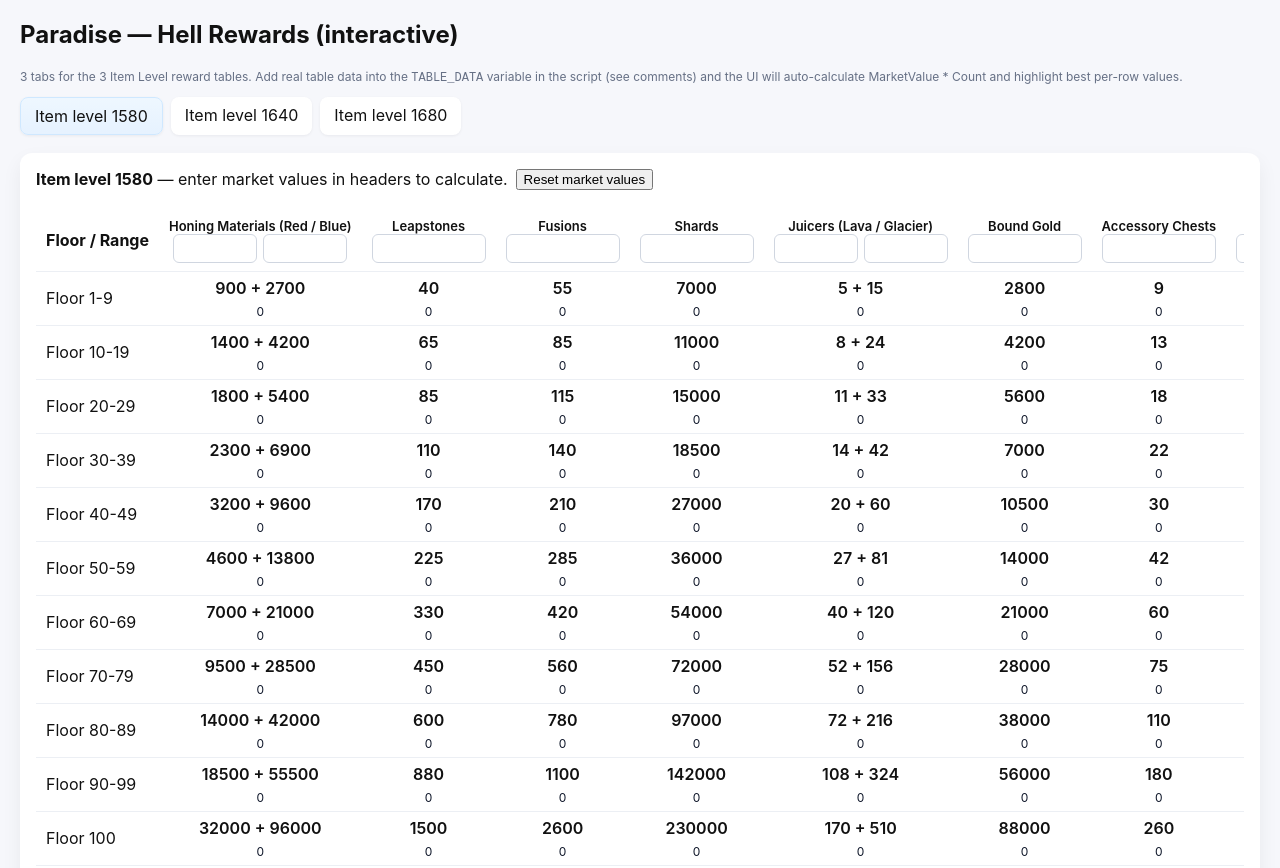
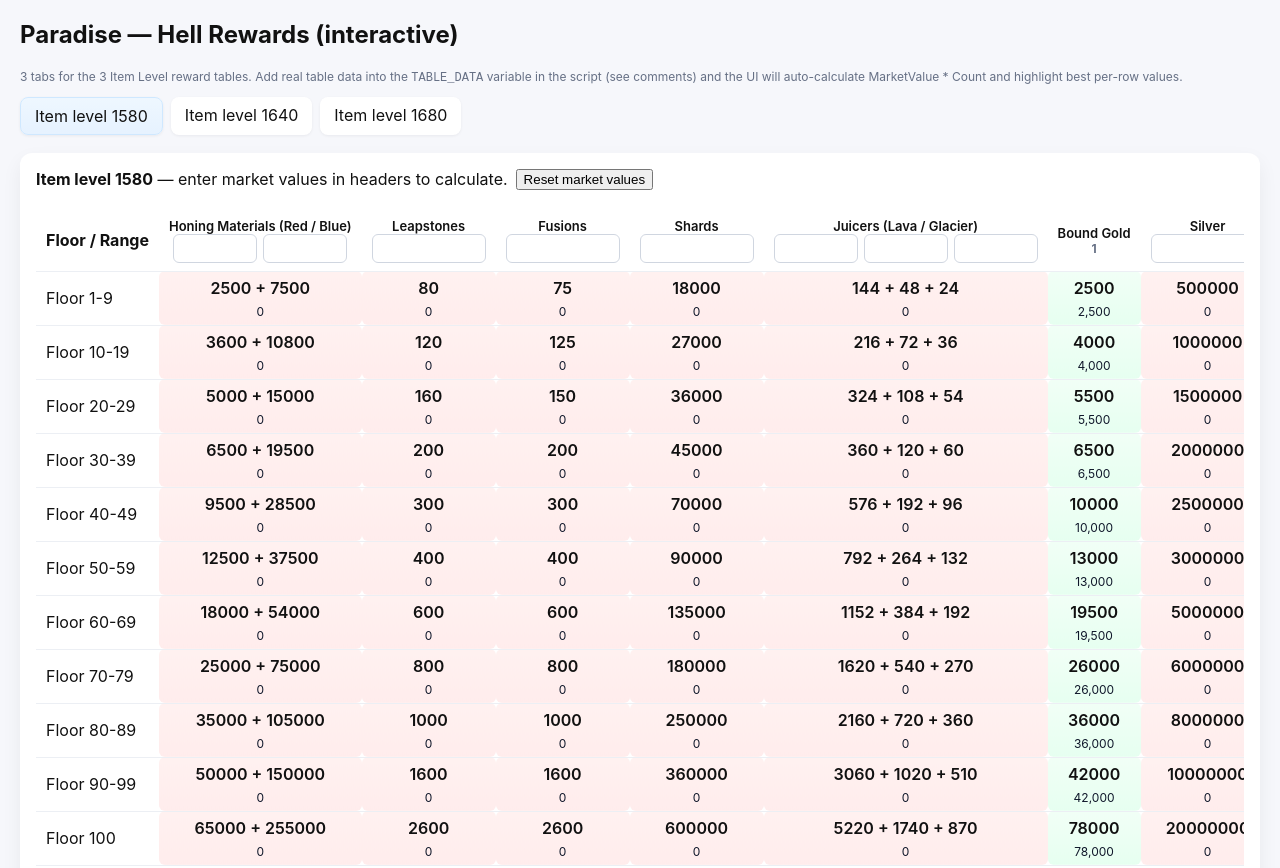
Before and after one commit to sleepybusdriver/web-app, a plain HTML site: page indexparadise.html in a window 1280 px wide. Shown: the top 868 px of the page. Drawn offline with Linux system fonts and the light colour scheme.

Commit message:
Update indexparadise.html

```diff
--- a/indexparadise.html
+++ b/indexparadise.html
@@ -162,27 +162,22 @@
                     { key: 'shards', label: 'Shards' },
                     { key: 'juicers', label: 'Juicers (Lava / Glacier)' },
                     { key: 'gold', label: 'Bound Gold' },
-                    { key: 'accessory', label: 'Accessory Chests' },
                     { key: 'silver', label: 'Silver' },
-                    { key: 'bracelet', label: 'Bracelet Chests' },
                     { key: 'quality_taps', label: 'Quality Taps (Wep / Armor)' },
                     { key: 'circulated', label: 'Circulated Leapstones' }
                 ],
-                // NOTE: 1580 values: community posts indicate different key tiers (T3/T4) affect quantities.
-                // Below I used the same base structure as the 1640 table but adjusted the Floor 100 fusions to 2600 (community-reported for 1580 Tier3).
-                // Treat 1580 table as "best-effort / community-derived" — see citations in the editor notes.
                 rows: [
-                    { label: 'Floor 1-9', cells: { honing_red_blue: [900, 2700], leapstones: 40, fusions: 55, shards: 7000, juicers: [5, 15], gold: 2800, accessory: 9, silver: 450000, bracelet: 3, quality_taps: [6, 6], circulated: 50 } },
-                    { label: 'Floor 10-19', cells: { honing_red_blue: [1400, 4200], leapstones: 65, fusions: 85, shards: 11000, juicers: [8, 24], gold: 4200, accessory: 13, silver: 900000, bracelet: 5, quality_taps: [9, 9], circulated: 80 } },
-                    { label: 'Floor 20-29', cells: { honing_red_blue: [1800, 5400], leapstones: 85, fusions: 115, shards: 15000, juicers: [11, 33], gold: 5600, accessory: 18, silver: 1400000, bracelet: 7, quality_taps: [14, 14], circulated: 120 } },
-                    { label: 'Floor 30-39', cells: { honing_red_blue: [2300, 6900], leapstones: 110, fusions: 140, shards: 18500, juicers: [14, 42], gold: 7000, accessory: 22, silver: 1850000, bracelet: 9, quality_taps: [18, 18], circulated: 150 } },
-                    { label: 'Floor 40-49', cells: { honing_red_blue: [3200, 9600], leapstones: 170, fusions: 210, shards: 27000, juicers: [20, 60], gold: 10500, accessory: 30, silver: 2300000, bracelet: 13, quality_taps: [25, 25], circulated: 190 } },
-                    { label: 'Floor 50-59', cells: { honing_red_blue: [4600, 13800], leapstones: 225, fusions: 285, shards: 36000, juicers: [27, 81], gold: 14000, accessory: 42, silver: 2800000, bracelet: 17, quality_taps: [33, 33], circulated: 300 } },
-                    { label: 'Floor 60-69', cells: { honing_red_blue: [7000, 21000], leapstones: 330, fusions: 420, shards: 54000, juicers: [40, 120], gold: 21000, accessory: 60, silver: 4600000, bracelet: 22, quality_taps: [49, 49], circulated: 420 } },
-                    { label: 'Floor 70-79', cells: { honing_red_blue: [9500, 28500], leapstones: 450, fusions: 560, shards: 72000, juicers: [52, 156], gold: 28000, accessory: 75, silver: 5600000, bracelet: 30, quality_taps: [65, 65], circulated: 600 } },
-                    { label: 'Floor 80-89', cells: { honing_red_blue: [14000, 42000], leapstones: 600, fusions: 780, shards: 97000, juicers: [72, 216], gold: 38000, accessory: 110, silver: 7400000, bracelet: 42, quality_taps: [90, 90], circulated: 780 } },
-                    { label: 'Floor 90-99', cells: { honing_red_blue: [18500, 55500], leapstones: 880, fusions: 1100, shards: 142000, juicers: [108, 324], gold: 56000, accessory: 180, silver: 9200000, bracelet: 68, quality_taps: [130, 130], circulated: 1100 } },
-                    { label: 'Floor 100', cells: { honing_red_blue: [32000, 96000], leapstones: 1500, fusions: 2600, shards: 230000, juicers: [170, 510], gold: 88000, accessory: 260, silver: 18000000, bracelet: 100, quality_taps: [220, 220], circulated: 1800 } }
+                    { label: 'Floor 1-9', cells: { honing_red_blue: [2500, 7500], leapstones: 80, fusions: 75, shards: 18000, juicers: [144, 48, 24], gold: 2500, silver: 500000, quality_taps: [7, 7], circulated: 40 } },
+                    { label: 'Floor 10-19', cells: { honing_red_blue: [3600, 10800], leapstones: 120, fusions: 125, shards: 27000, juicers: [216, 72, 36], gold: 4000, silver: 1000000, quality_taps: [10, 10], circulated: 60 } },
+                    { label: 'Floor 20-29', cells: { honing_red_blue: [5000, 15000], leapstones: 160, fusions: 150, shards: 36000, juicers: [324, 108, 54], gold: 5500, silver: 1500000, quality_taps: [15, 15], circulated: 80 } },
+                    { label: 'Floor 30-39', cells: { honing_red_blue: [6500, 19500], leapstones: 200, fusions: 200, shards: 45000, juicers: [360, 120, 60], gold: 6500, silver: 2000000, quality_taps: [20, 20], circulated: 100 } },
+                    { label: 'Floor 40-49', cells: { honing_red_blue: [9500, 28500], leapstones: 300, fusions: 300, shards: 70000, juicers: [576, 192, 96], gold: 10000, silver: 2500000, quality_taps: [27, 27], circulated: 150 } },
+                    { label: 'Floor 50-59', cells: { honing_red_blue: [12500, 37500], leapstones: 400, fusions: 400, shards: 90000, juicers: [792, 264, 132], gold: 13000, silver: 3000000, quality_taps: [36, 36], circulated: 200 } },
+                    { label: 'Floor 60-69', cells: { honing_red_blue: [18000, 54000], leapstones: 600, fusions: 600, shards: 135000, juicers: [1152, 384, 192], gold: 19500, silver: 5000000, quality_taps: [54, 54], circulated: 300 } },
+                    { label: 'Floor 70-79', cells: { honing_red_blue: [25000, 75000], leapstones: 800, fusions: 800, shards: 180000, juicers: [1620, 540, 270], gold: 26000, silver: 6000000, quality_taps: [72, 72], circulated: 400 } },
+                    { label: 'Floor 80-89', cells: { honing_red_blue: [35000, 105000], leapstones: 1000, fusions: 1000, shards: 250000, juicers: [2160, 720, 360], gold: 36000, silver: 8000000, quality_taps: [100, 100], circulated: 600 } },
+                    { label: 'Floor 90-99', cells: { honing_red_blue: [50000, 150000], leapstones: 1600, fusions: 1600, shards: 360000, juicers: [3060, 1020, 510], gold: 42000, silver: 10000000, quality_taps: [144, 144], circulated: 800 } },
+                    { label: 'Floor 100', cells: { honing_red_blue: [65000, 255000], leapstones: 2600, fusions: 2600, shards: 600000, juicers: [5220, 1740, 870], gold: 78000, silver: 20000000, quality_taps: [250, 250], circulated: 1400 } }
                 ]
             },
             {
@@ -194,25 +189,22 @@
                     { key: 'shards', label: 'Shards' },
                     { key: 'juicers', label: 'Juicers (Lava / Glacier)' },
                     { key: 'gold', label: 'Bound Gold' },
-                    { key: 'accessory', label: 'Accessory Chests' },
                     { key: 'silver', label: 'Silver' },
-                    { key: 'bracelet', label: 'Bracelet Chests' },
                     { key: 'quality_taps', label: 'Quality Taps (Wep / Armor)' },
                     { key: 'circulated', label: 'Circulated Leapstones' }
                 ],
-                // This table is taken from community datamine (China build) and mirrored across several community sources.
                 rows: [
-                    { label: 'Floor 1-9', cells: { honing_red_blue: [1000, 3000], leapstones: 45, fusions: 60, shards: 8000, juicers: [6, 18], gold: 3200, accessory: 10, silver: 500000, bracelet: 4, quality_taps: [7, 7], circulated: 60 } },
-                    { label: 'Floor 10-19', cells: { honing_red_blue: [1500, 4500], leapstones: 70, fusions: 90, shards: 12000, juicers: [9, 27], gold: 4800, accessory: 15, silver: 1000000, bracelet: 6, quality_taps: [10, 10], circulated: 90 } },
-                    { label: 'Floor 20-29', cells: { honing_red_blue: [2000, 6000], leapstones: 90, fusions: 125, shards: 16000, juicers: [12, 36], gold: 6400, accessory: 20, silver: 1500000, bracelet: 8, quality_taps: [15, 15], circulated: 130 } },
-                    { label: 'Floor 30-39', cells: { honing_red_blue: [2500, 7500], leapstones: 120, fusions: 150, shards: 20000, juicers: [15, 45], gold: 8000, accessory: 25, silver: 2000000, bracelet: 10, quality_taps: [20, 20], circulated: 160 } },
-                    { label: 'Floor 40-49', cells: { honing_red_blue: [3500, 10500], leapstones: 180, fusions: 225, shards: 30000, juicers: [22, 66], gold: 12000, accessory: 35, silver: 2500000, bracelet: 15, quality_taps: [27, 27], circulated: 200 } },
-                    { label: 'Floor 50-59', cells: { honing_red_blue: [5000, 15000], leapstones: 240, fusions: 300, shards: 40000, juicers: [30, 90], gold: 16000, accessory: 50, silver: 3000000, bracelet: 20, quality_taps: [36, 36], circulated: 320 } },
-                    { label: 'Floor 60-69', cells: { honing_red_blue: [7500, 22500], leapstones: 350, fusions: 450, shards: 60000, juicers: [45, 135], gold: 24000, accessory: 70, silver: 5000000, bracelet: 25, quality_taps: [54, 54], circulated: 450 } },
-                    { label: 'Floor 70-79', cells: { honing_red_blue: [10000, 30000], leapstones: 480, fusions: 600, shards: 80000, juicers: [58, 174], gold: 32000, accessory: 90, silver: 6000000, bracelet: 35, quality_taps: [72, 72], circulated: 650 } },
-                    { label: 'Floor 80-89', cells: { honing_red_blue: [15000, 45000], leapstones: 650, fusions: 850, shards: 108000, juicers: [80, 240], gold: 44000, accessory: 130, silver: 8000000, bracelet: 50, quality_taps: [100, 100], circulated: 850 } },
-                    { label: 'Floor 90-99', cells: { honing_red_blue: [20000, 60000], leapstones: 950, fusions: 1200, shards: 160000, juicers: [120, 360], gold: 64000, accessory: 200, silver: 10000000, bracelet: 80, quality_taps: [144, 144], circulated: 1250 } },
-                    { label: 'Floor 100', cells: { honing_red_blue: [35000, 105000], leapstones: 1600, fusions: 2000, shards: 260000, juicers: [190, 570], gold: 96000, accessory: 320, silver: 20000000, bracelet: 120, quality_taps: [250, 250], circulated: 2100 } }
+                    { label: 'Floor 1-9', cells: { honing_red_blue: [1000, 3000], leapstones: 45, fusions: 60, shards: 8000, juicers: [6, 18], gold: 3200, silver: 500000, quality_taps: [7, 7], circulated: 60 } },
+                    { label: 'Floor 10-19', cells: { honing_red_blue: [1500, 4500], leapstones: 70, fusions: 90, shards: 12000, juicers: [9, 27], gold: 4800, silver: 1000000, quality_taps: [10, 10], circulated: 90 } },
+                    { label: 'Floor 20-29', cells: { honing_red_blue: [2000, 6000], leapstones: 90, fusions: 125, shards: 16000, juicers: [12, 36], gold: 6400, silver: 1500000, quality_taps: [15, 15], circulated: 130 } },
+                    { label: 'Floor 30-39', cells: { honing_red_blue: [2500, 7500], leapstones: 120, fusions: 150, shards: 20000, juicers: [15, 45], gold: 8000, silver: 2000000, quality_taps: [20, 20], circulated: 160 } },
+                    { label: 'Floor 40-49', cells: { honing_red_blue: [3500, 10500], leapstones: 180, fusions: 225, shards: 30000, juicers: [22, 66], gold: 12000, silver: 2500000, quality_taps: [27, 27], circulated: 200 } },
+                    { label: 'Floor 50-59', cells: { honing_red_blue: [5000, 15000], leapstones: 240, fusions: 300, shards: 40000, juicers: [30, 90], gold: 16000, silver: 3000000, quality_taps: [36, 36], circulated: 320 } },
+                    { label: 'Floor 60-69', cells: { honing_red_blue: [7500, 22500], leapstones: 350, fusions: 450, shards: 60000, juicers: [45, 135], gold: 24000, silver: 5000000, quality_taps: [54, 54], circulated: 450 } },
+                    { label: 'Floor 70-79', cells: { honing_red_blue: [10000, 30000], leapstones: 480, fusions: 600, shards: 80000, juicers: [58, 174], gold: 32000, silver: 6000000, quality_taps: [72, 72], circulated: 650 } },
+                    { label: 'Floor 80-89', cells: { honing_red_blue: [15000, 45000], leapstones: 650, fusions: 850, shards: 108000, juicers: [80, 240], gold: 44000, silver: 8000000, quality_taps: [100, 100], circulated: 850 } },
+                    { label: 'Floor 90-99', cells: { honing_red_blue: [20000, 60000], leapstones: 950, fusions: 1200, shards: 160000, juicers: [120, 360], gold: 64000, silver: 10000000, quality_taps: [144, 144], circulated: 1250 } },
+                    { label: 'Floor 100', cells: { honing_red_blue: [35000, 105000], leapstones: 1600, fusions: 2000, shards: 260000, juicers: [190, 570], gold: 96000, silver: 20000000, quality_taps: [250, 250], circulated: 2100 } }
                 ]
             },
             {
@@ -224,26 +216,21 @@
                     { key: 'shards', label: 'Shards' },
                     { key: 'juicers', label: 'Juicers (Lava / Glacier)' },
                     { key: 'gold', label: 'Bound Gold' },
-                    { key: 'accessory', label: 'Accessory Chests' },
                     { key: 'silver', label: 'Silver' },
-                    { key: 'bracelet', label: 'Bracelet Chests' },
                     { key: 'quality_taps', label: 'Quality Taps (Wep / Armor)' }
                 ],
-                // 1680: community notes/datamine mention slightly higher amounts and some different box types.
-                // I used the 1640 structure as base and adjusted the top-tier numbers where community posts flagged differences
-                // (e.g. Floor 100 gold ~108000, fusions ~2750). Circulated leapstones appear to be removed in some 1680 boxes and are therefore omitted here.
                 rows: [
-                    { label: 'Floor 1-9', cells: { honing_red_blue: [1100, 3300], leapstones: 48, fusions: 65, shards: 8500, juicers: [6, 18], gold: 3500, accessory: 11, silver: 520000, bracelet: 4, quality_taps: [7, 7] } },
-                    { label: 'Floor 10-19', cells: { honing_red_blue: [1600, 4800], leapstones: 75, fusions: 95, shards: 12500, juicers: [9, 27], gold: 5200, accessory: 16, silver: 1020000, bracelet: 6, quality_taps: [10, 10] } },
-                    { label: 'Floor 20-29', cells: { honing_red_blue: [2100, 6300], leapstones: 95, fusions: 130, shards: 16500, juicers: [12, 36], gold: 7000, accessory: 21, silver: 1520000, bracelet: 8, quality_taps: [15, 15] } },
-                    { label: 'Floor 30-39', cells: { honing_red_blue: [2600, 7800], leapstones: 125, fusions: 155, shards: 20500, juicers: [15, 45], gold: 9000, accessory: 26, silver: 2020000, bracelet: 10, quality_taps: [20, 20] } },
-                    { label: 'Floor 40-49', cells: { honing_red_blue: [3600, 10800], leapstones: 190, fusions: 230, shards: 31000, juicers: [22, 66], gold: 13500, accessory: 36, silver: 2520000, bracelet: 15, quality_taps: [27, 27] } },
-                    { label: 'Floor 50-59', cells: { honing_red_blue: [5200, 15600], leapstones: 255, fusions: 310, shards: 41000, juicers: [30, 90], gold: 18000, accessory: 52, silver: 3020000, bracelet: 20, quality_taps: [36, 36] } },
-                    { label: 'Floor 60-69', cells: { honing_red_blue: [7800, 23400], leapstones: 370, fusions: 470, shards: 61000, juicers: [45, 135], gold: 27000, accessory: 74, silver: 5020000, bracelet: 25, quality_taps: [54, 54] } },
-                    { label: 'Floor 70-79', cells: { honing_red_blue: [10500, 31500], leapstones: 510, fusions: 630, shards: 81000, juicers: [58, 174], gold: 36000, accessory: 92, silver: 6020000, bracelet: 35, quality_taps: [72, 72] } },
-                    { label: 'Floor 80-89', cells: { honing_red_blue: [15750, 47250], leapstones: 690, fusions: 880, shards: 109000, juicers: [80, 240], gold: 49500, accessory: 132, silver: 8020000, bracelet: 50, quality_taps: [100, 100] } },
-                    { label: 'Floor 90-99', cells: { honing_red_blue: [21000, 63000], leapstones: 1000, fusions: 1250, shards: 162000, juicers: [120, 360], gold: 72000, accessory: 205, silver: 10020000, bracelet: 80, quality_taps: [144, 144] } },
-                    { label: 'Floor 100', cells: { honing_red_blue: [36000, 108000], leapstones: 1700, fusions: 2750, shards: 265000, juicers: [200, 600], gold: 108000, accessory: 330, silver: 20100000, bracelet: 125, quality_taps: [260, 260] } }
+                    { label: 'Floor 1-9', cells: { honing_red_blue: [1800, 5400], leapstones: 70, fusions: 85, shards: 12000, juicers: [8, 24], gold: 3500, silver: 500000, quality_taps: [7, 7], circulated: 80 } },
+                    { label: 'Floor 10-19', cells: { honing_red_blue: [2500, 7500], leapstones: 100, fusions: 125, shards: 16000, juicers: [23, 36], gold: 5500, silver: 1000000, quality_taps: [10, 10], circulated: 130 } },
+                    { label: 'Floor 20-29', cells: { honing_red_blue: [3500, 10500], leapstones: 140, fusions: 165, shards: 21000, juicers: [15, 45], gold: 7500, silver: 1500000, quality_taps: [15, 15], circulated: 180 } },
+                    { label: 'Floor 30-39', cells: { honing_red_blue: [4200, 12600], leapstones: 180, fusions: 210, shards: 27000, juicers: [20, 60], gold: 9000, silver: 2000000, quality_taps: [20, 20], circulated: 210 } },
+                    { label: 'Floor 40-49', cells: { honing_red_blue: [6400, 19200], leapstones: 270, fusions: 310, shards: 42000, juicers: [30, 90], gold: 13500, silver: 2500000, quality_taps: [27, 27], circulated: 320 } },
+                    { label: 'Floor 50-59', cells: { honing_red_blue: [8500, 25500], leapstones: 360, fusions: 415, shards: 56000, juicers: [40, 120], gold: 18000, silver: 3000000, quality_taps: [36, 36], circulated: 430 } },
+                    { label: 'Floor 60-69', cells: { honing_red_blue: [12000, 36000], leapstones: 540, fusions: 630, shards: 84000, juicers: [60, 180], gold: 27000, silver: 5000000, quality_taps: [54, 54], circulated: 650 } },
+                    { label: 'Floor 70-79', cells: { honing_red_blue: [18000, 54000], leapstones: 700, fusions: 830, shards: 120000, juicers: [75, 225], gold: 36000, silver: 6000000, quality_taps: [72, 72], circulated: 860 } },
+                    { label: 'Floor 80-89', cells: { honing_red_blue: [24000, 72000], leapstones: 950, fusions: 1150, shards: 160000, juicers: [105, 315], gold: 50000, silver: 8000000, quality_taps: [100, 100], circulated: 1200 } },
+                    { label: 'Floor 90-99', cells: { honing_red_blue: [35000, 105000], leapstones: 1500, fusions: 1650, shards: 220000, juicers: [155, 465], gold: 72000, silver: 10000000, quality_taps: [144, 144], circulated: 1700 } },
+                    { label: 'Floor 100', cells: { honing_red_blue: [56000, 168000], leapstones: 2400, fusions: 2400, shards: 380000, juicers: [256, 768], gold: 108000, silver: 20000000, quality_taps: [250, 250], circulated: 2800 } }
                 ]
             }
         ];
@@ -252,6 +239,18 @@
         // State: market values per column key (default 0)
         let market = {};
         let activeTab = 0;
+
+        // persist market values across reloads
+        function loadMarket() {
+            try {
+                const s = localStorage.getItem('paradise_market');
+                if (s) { const parsed = JSON.parse(s); if (typeof parsed === 'object') market = parsed; }
+            } catch (e) { console.warn('failed to load market from storage', e); }
+        }
+        function saveMarket() {
+            try { localStorage.setItem('paradise_market', JSON.stringify(market)); } catch (e) { }
+        }
+        loadMarket();
 
         const tabsEl = document.getElementById('tabs');
         const cardEl = document.getElementById('card');
@@ -274,7 +273,7 @@
             // header: controls and legend
             const controls = document.createElement('div'); controls.className = 'controls';
             const info = document.createElement('div'); info.innerHTML = '<strong>' + t.title + '</strong> — enter market values in headers to calculate.'; controls.appendChild(info);
-            const resetBtn = document.createElement('button'); resetBtn.textContent = 'Reset market values'; resetBtn.onclick = () => { Object.keys(market).forEach(k => { if (Array.isArray(market[k])) market[k] = market[k].map(() => 0); else market[k] = 0 }); renderActive(); }; controls.appendChild(resetBtn);
+            const resetBtn = document.createElement('button'); resetBtn.textContent = 'Reset market values'; resetBtn.onclick = () => { Object.keys(market).forEach(k => { if (Array.isArray(market[k])) market[k] = market[k].map(() => 0); else market[k] = 0 }); saveMarket(); renderActive(); }; controls.appendChild(resetBtn);
             cardEl.appendChild(controls);
 
             // Build table inside a horizontal-scroll wrapper to avoid header stacking
@@ -307,17 +306,19 @@
                 const label = document.createElement('div'); label.textContent = col.label; label.style.fontWeight = '600'; label.style.fontSize = '13px';
                 th.appendChild(label);
 
-                if (partsCount[col.key] <= 1) {
-                    const inp = document.createElement('input'); inp.className = 'market'; inp.type = 'number'; inp.min = '0'; inp.step = '0.01';
+                if (col.key === 'gold') {
+                    const fixed = document.createElement('div'); fixed.textContent = '1'; fixed.className = 'small'; th.appendChild(fixed);
+                } else if (partsCount[col.key] <= 1) {
+                    const inp = document.createElement('input'); inp.className = 'market'; inp.type = 'number'; inp.min = '0'; inp.step = '1';
                     inp.value = Array.isArray(market[col.key]) ? (market[col.key][0] || '') : (market[col.key] || '');
-                    inp.oninput = (e) => { market[col.key] = parseFloat(e.target.value) || 0; updateComputedValues(); };
+                    inp.oninput = (e) => { market[col.key] = parseFloat(e.target.value) || 0; saveMarket(); updateComputedValues(); };
                     th.appendChild(inp);
                 } else {
                     const rowDiv = document.createElement('div'); rowDiv.style.display = 'flex'; rowDiv.style.gap = '6px'; rowDiv.style.justifyContent = 'center';
                     for (let i = 0; i < partsCount[col.key]; i++) {
                         const inp = document.createElement('input'); inp.className = 'market'; inp.type = 'number'; inp.min = '0'; inp.step = '0.01'; inp.dataset.idx = i; inp.style.width = '70px';
                         inp.value = (Array.isArray(market[col.key]) ? (market[col.key][i] || '') : '');
-                        inp.oninput = (e) => { const idx = parseInt(e.target.dataset.idx); market[col.key][idx] = parseFloat(e.target.value) || 0; updateComputedValues(); };
+                        inp.oninput = (e) => { const idx = parseInt(e.target.dataset.idx); market[col.key][idx] = parseFloat(e.target.value) || 0; saveMarket(); updateComputedValues(); };
                         rowDiv.appendChild(inp);
                     }
                     th.appendChild(rowDiv);
@@ -376,6 +377,11 @@
         // compute total value for a column cell, supporting multiple-part cells
         function computeColumnValue(raw, colKey) {
             if (raw == null) return 0;
+            // gold column has implicit market value of 1 (1 gold = 1)
+            if (colKey === 'gold') {
+                const count = normalizeCellToNumber(raw);
+                return count * 1;
+            }
             if (Array.isArray(raw)) {
                 let total = 0;
                 for (let i = 0; i < raw.length; i++) {
```
